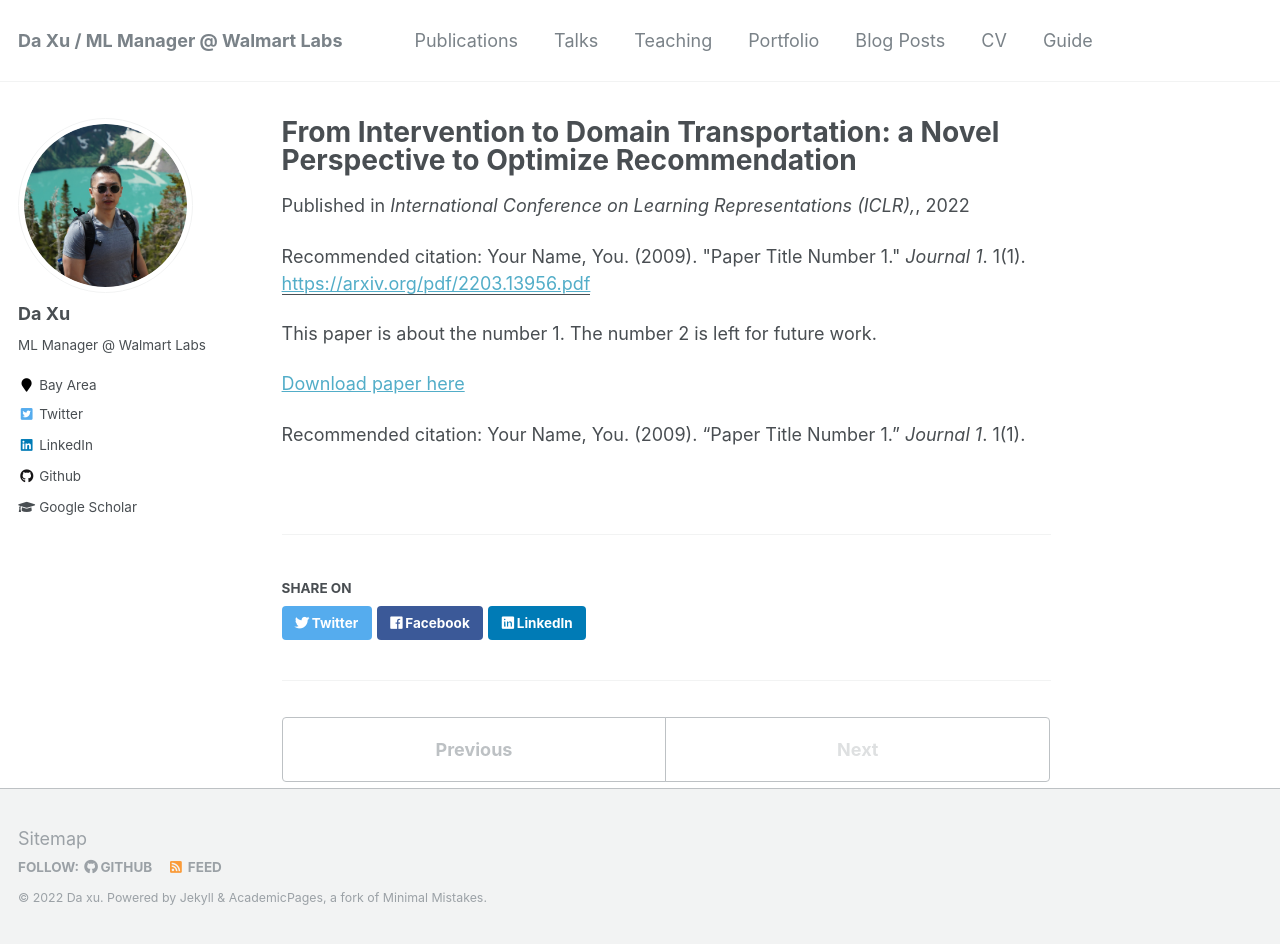
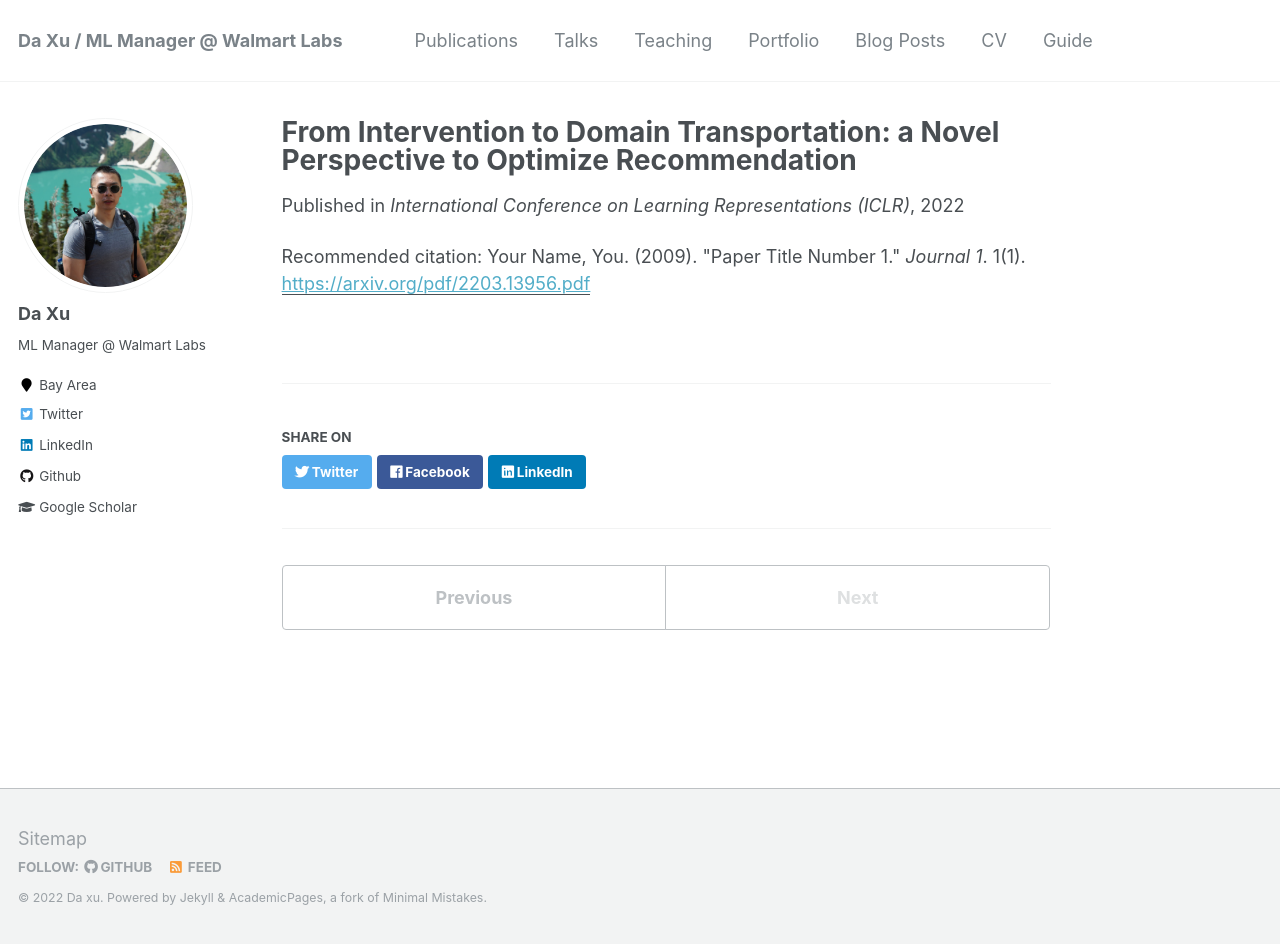
Before and after one commit to daxu5180/daxu5180.github.io, a Jekyll site: the page built from _publications/2009-10-01-paper-title-number-1.md, in a window 1280 px wide and 944 px high. Built offline with Jekyll 4.4.1, drawn with Linux system fonts in a browser that asks for light colours.

Commit message:
add fix for publication 1

```diff
--- a/_publications/2009-10-01-paper-title-number-1.md
+++ b/_publications/2009-10-01-paper-title-number-1.md
@@ -3,14 +3,9 @@ title: "From Intervention to Domain Transportation: a Novel Perspective to
 Optimize Recommendation"
 collection: publications
 permalink: /publication/2009-10-01-paper-title-number-1
-excerpt: 'This paper is about the number 1. The number 2 is left for future work.'
+excerpt: 'This paper is about the number 2. The number 3 is left for future work.'
 date: 2022-10-01
-venue: 'International Conference on Learning Representations (ICLR),'
+venue: 'International Conference on Learning Representations (ICLR)'
 paperurl: 'https://arxiv.org/pdf/2203.13956.pdf'
 citation: 'Your Name, You. (2009). &quot;Paper Title Number 1.&quot; <i>Journal 1</i>. 1(1).'
 ---
-This paper is about the number 1. The number 2 is left for future work.
-
-[Download paper here](http://academicpages.github.io/files/paper1.pdf)
-
-Recommended citation: Your Name, You. (2009). "Paper Title Number 1." <i>Journal 1</i>. 1(1).
```
